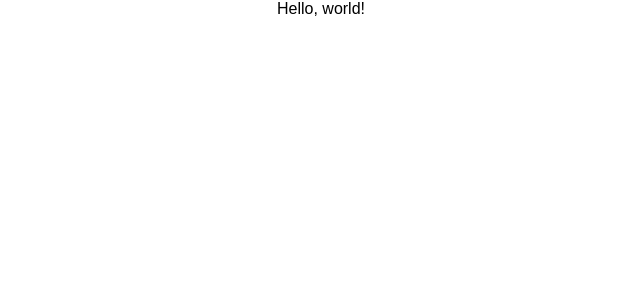
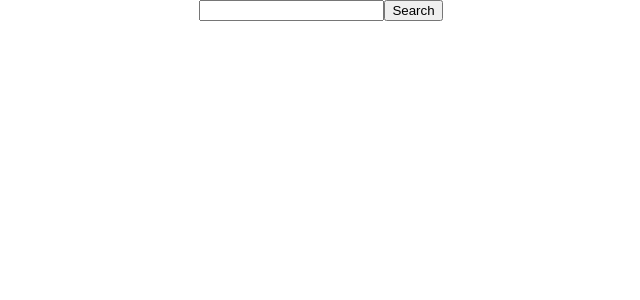
Before and after one commit to emptyport/wikipedia-viewer, a React (Create React App) app: page / in a window 1280 px wide. Shown: the top 300 px of the page, without its empty margins (319-959 px from the left). Built offline with nearby package versions, Linux system fonts and the light colour scheme.

Commit message:
working on search bar

```diff
--- a/package.json
+++ b/package.json
@@ -4,6 +4,7 @@
   "private": true,
   "homepage": "https://emptyport.github.io/wikipedia-viewer",
   "dependencies": {
+    "axios": "^0.17.1",
     "gh-pages": "^1.0.0",
     "react": "^15.6.1",
     "react-dom": "^15.6.1",
--- a/src/App.js
+++ b/src/App.js
@@ -1,11 +1,12 @@
 import React, { Component } from 'react';
 import './App.css';
+import Search from './components/Search';
 
 class App extends Component {
   render() {
     return (
       <div className="App">
-        Hello, world!
+        <Search />
       </div>
     );
   }
--- /dev/null
+++ b/src/components/Search.js
@@ -0,0 +1,49 @@
+import React, { Component } from 'react';
+import axios from 'axios';
+
+class Search extends Component {
+  constructor(props) {
+    super(props);
+
+    this.state = {
+      query: ''
+    }
+
+    this.searchWikipedia = this.searchWikipedia.bind(this);
+    this.updateQuery = this.updateQuery.bind(this);
+  }
+
+  searchWikipedia() {
+    var self = this;
+    var url = "http://en.wikipedia.org/w/api.php";
+    axios.get(url, {
+      params: {
+        action: 'query',
+        list: 'search',
+        format: 'json',
+        origin: '*',
+        srsearch: self.state.query
+      }
+    })
+    .then(function(response) {
+      console.log(response);
+    });
+  }
+
+  updateQuery(evt) {
+    this.setState({
+      query: evt.target.value
+    });
+  }
+
+  render() {
+    return (
+      <div className="Search">
+        <input value={this.state.query} onChange={this.updateQuery}/>
+        <button onClick={this.searchWikipedia}>Search</button>
+      </div>
+    );
+  }
+}
+
+export default Search;
```
Also changed, not shown: 1 other file (tests, documents, lock files or other folders).
